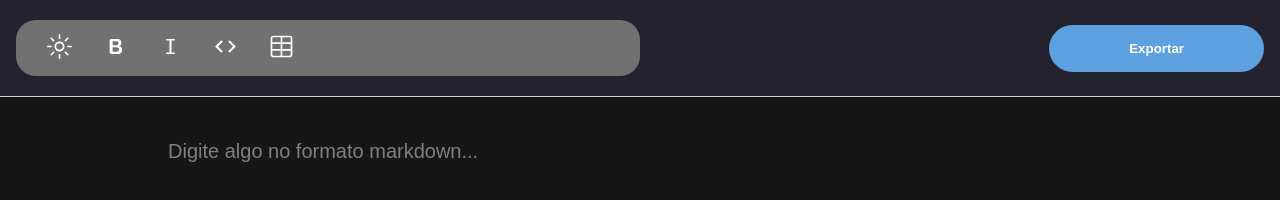
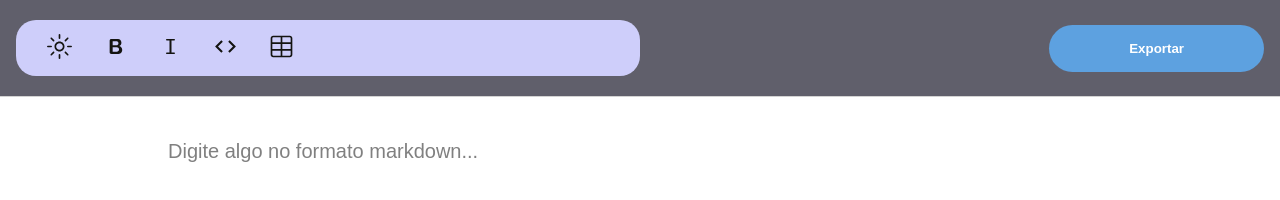
Before and after one commit to Zafkiel45/Notes, a website with bundled scripts: page app/index.html in a window 1280 px wide. Both pictures are taken after a click on the button 59 px from the left and 48 px from the top of the page. Built offline with nearby package versions, Linux system fonts and the light colour scheme.

Commit message:
refatore: darkmode file refatores

```diff
--- a/app/index.html
+++ b/app/index.html
@@ -6,9 +6,9 @@
     <title>Anotações</title>
     <link rel="stylesheet" href="style.css">
 </head>
-<body class="container_master">
+<body class="container_master item_darkmode">
     <header class="container_header">
-        <nav class="container_nav_header">
+        <nav class="container_nav_header item_darkmode">
             <div class="container_buttons_nav_header">
                 <ol class="list_buttons_nav_header">
                     <li class="item_list_nav_header">
@@ -68,7 +68,7 @@
     </main>
 </body>
 <script src="js/editor.js" type="module" ></script>
-<script src="js/script.js" type="module" ></script>
+<script src="js/darkmode.js" type="module" ></script>
 <script src="js/export.js" type="module" ></script>
 <script src="js/formater_buttons.js" type="module" ></script>
 </html>
--- a/app/js/darkmode.js
+++ b/app/js/darkmode.js
@@ -1,62 +1,59 @@
+"use strict";
 const body = document.querySelector(".container_master");
+const svgElements = document.querySelectorAll(".svgs");
 const navbar = document.querySelector(".container_buttons_nav_header");
-const svgs = document.querySelectorAll(".svgs");
-const svgElements = Array.from(svgs).map((svg) => svg);
-let darkmode;
+const switchButton = document.querySelector("#switchButton");
+const DIV_ELEMENT_DARKMODE = 'text_area_darkmode';
+const SVG_ELEMENT_DARKMODE = 'svgs_darkmode';
+const NAV_ELEMENT_DARKMODE = 'container_buttons_nav_header_darkmode';
+const BODY_ELEMENT_DARKMODE = 'container_master_darkmode';
+const SVG_ELEMENT_LIGHTMODE = 'svgs';
+const DIV_ELEMENT_LIGHTMODE = 'text_area';
+const NAV_ELEMENT_LIGHTMODE = 'container_buttons_nav_header';
+const BODY_ELEMENT_LIGHTMODE = 'container_master';
 function updateElementAreas() {
-    const textarea = document.querySelectorAll(".text_area, .text_area_darkmode");
-    return Array.from(textarea).map((item) => item);
+    return document.querySelectorAll('.text_area, .text_area_darkmode');
 }
-export function checkMode() {
-    if (window.matchMedia("(prefers-color-scheme: dark)").matches) {
-        document.documentElement.classList.remove("light");
-        document.documentElement.classList.add("dark");
-        darkmode = true;
-    }
-    else {
-        document.documentElement.classList.remove("dark");
-        document.documentElement.classList.add("light");
-        darkmode = false;
-    }
+function checkMode() {
+    const preferenceTheme = window.matchMedia("(prefers-color-scheme: dark)").matches;
+    localStorage.theme = preferenceTheme ? 'dark' : 'light';
     updateElements();
 }
-export function switchMode() {
-    darkmode = !darkmode;
-    updateElements();
+function MultplesElements(elements, ClassAdd, ClassRemove) {
+    elements.forEach((item) => {
+        item.classList.remove(ClassRemove);
+        item.classList.add(ClassAdd);
+    });
+}
+function UniqueElements(element, ClassAdd, ClassRemove) {
+    element.classList.remove(ClassRemove);
+    element.classList.add(ClassAdd);
 }
 function updateElements() {
-    const ElementArea = updateElementAreas();
-    if (darkmode) {
-        body.classList.remove("container_master");
-        body.classList.add("container_master_darkmode");
-        ElementArea.forEach((item) => {
-            item.classList.remove("text_area");
-            item.classList.add("text_area_darkmode");
-        });
-        navbar.classList.remove("container_buttons_nav_header");
-        navbar.classList.add("container_buttons_nav_header_darkmode");
-        svgElements.forEach((item) => {
-            item.classList.remove("svgs");
-            item.classList.add("svgs_darkmode");
-        });
+    try {
+        if (!localStorage.theme) {
+            throw new Error('Erro ao obter o "theme" no LocalStorage');
+        }
+        localStorage.theme = localStorage.theme === 'dark' ? 'light' : 'dark';
+        if (localStorage.theme === 'dark') {
+            UniqueElements(body, BODY_ELEMENT_DARKMODE, BODY_ELEMENT_LIGHTMODE);
+            UniqueElements(navbar, NAV_ELEMENT_DARKMODE, NAV_ELEMENT_LIGHTMODE);
+            MultplesElements(updateElementAreas(), DIV_ELEMENT_DARKMODE, DIV_ELEMENT_LIGHTMODE);
+            MultplesElements(svgElements, SVG_ELEMENT_DARKMODE, SVG_ELEMENT_LIGHTMODE);
+        }
+        else {
+            UniqueElements(body, BODY_ELEMENT_LIGHTMODE, BODY_ELEMENT_DARKMODE);
+            UniqueElements(navbar, NAV_ELEMENT_LIGHTMODE, NAV_ELEMENT_DARKMODE);
+            MultplesElements(updateElementAreas(), DIV_ELEMENT_LIGHTMODE, DIV_ELEMENT_DARKMODE);
+            MultplesElements(svgElements, SVG_ELEMENT_LIGHTMODE, SVG_ELEMENT_DARKMODE);
+        }
     }
-    else {
-        body.classList.remove("container_master_darkmode");
-        body.classList.add("container_master");
-        ElementArea.forEach((item) => {
-            item.classList.remove("text_area_darkmode");
-            item.classList.add("text_area");
-        });
-        navbar.classList.remove("container_buttons_nav_header_darkmode");
-        navbar.classList.add("container_buttons_nav_header");
-        svgElements.forEach((item) => {
-            item.classList.remove("svgs_darkmode");
-            item.classList.add("svgs");
-        });
-        ElementArea.forEach((item) => {
-            item.classList.remove("text_area_darkmode");
-            item.classList.add("text_area");
-        });
+    catch (mensage) {
+        window.alert(mensage);
     }
 }
+switchButton.addEventListener("click", () => {
+    updateElements();
+});
+checkMode();
 //# sourceMappingURL=darkmode.js.map
--- a/app/js/editor.js
+++ b/app/js/editor.js
@@ -131,7 +131,7 @@ export function HandleEditorElements(e) {
         if (isCursorAtEnd(div)) {
             e.preventDefault();
             const newElement = document.createElement("div");
-            if (window.matchMedia("(prefers-color-scheme: dark)").matches) {
+            if (localStorage.theme === 'dark') {
                 newElement.className = "text_area_darkmode editable";
             }
             else {
--- a/app/js/script.js
+++ /dev/null
@@ -1,8 +0,0 @@
-import { checkMode } from "./darkmode.js";
-import { switchMode } from "./darkmode.js";
-const switchButton = document.querySelector("#switchButton");
-checkMode();
-switchButton.addEventListener("click", () => {
-    switchMode();
-});
-//# sourceMappingURL=script.js.map
--- a/app/typescript/editor.ts
+++ b/app/typescript/editor.ts
@@ -117,15 +117,12 @@ export function handleClearPaste(e: ClipboardEvent) {
     return;
   }
 
-  // Substitui quebras de linha por <br>
   pasteContent = pasteContent.replace(/\n/g, '<br>');
 
   const fragment = document.createDocumentFragment();
-  // Cria um elemento temporário para converter o texto com <br> em nós reais
   const tempDiv = document.createElement('div');
   tempDiv.innerHTML = pasteContent;
 
-  // Adiciona todos os filhos do elemento temporário ao fragmento
   while (tempDiv.firstChild) {
     fragment.appendChild(tempDiv.firstChild);
   }
@@ -154,7 +151,7 @@ export function HandleEditorElements(e: KeyboardEvent) {
       e.preventDefault();
       const newElement = document.createElement("div");
 
-      if (window.matchMedia("(prefers-color-scheme: dark)").matches) {
+      if (localStorage.theme === 'dark') {
         newElement.className = "text_area_darkmode editable";
       } else {
         newElement.className = "text_area editable";
```
Also changed, not shown: app/typescript/darkmode.ts (+51 -51 lines), app/typescript/script.ts (deleted, +0 -11 lines), 3 other files.
